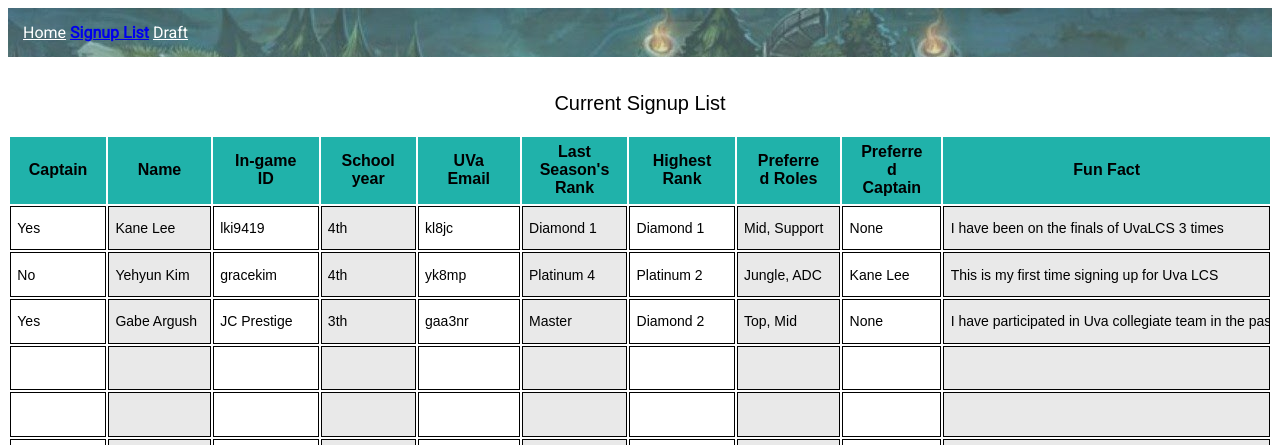
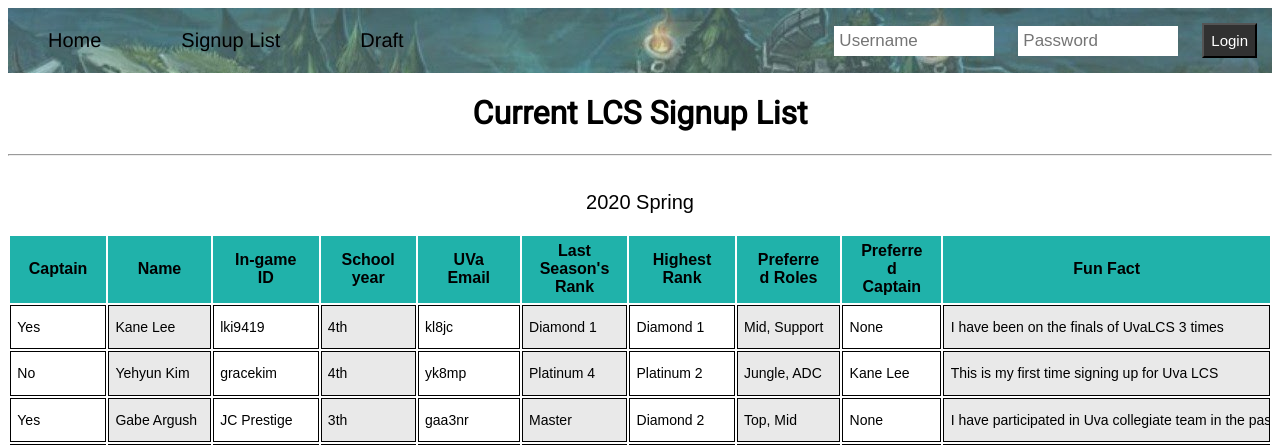
Before and after one commit to graceyehyunkim/WebPL-UVaLoL, a PHP site: page /list.html in a window 1280 px wide. Shown: the top 445 px of the page. Run offline with PHP 8.4, Linux system fonts and the light colour scheme.

Commit message:
Navbar fix

```diff
--- a/assignment2/list.html
+++ b/assignment2/list.html
@@ -9,14 +9,39 @@
 
 <body>
     <header>
-        <nav>
-            <a href="home.html" style="color:white">Home</a>
-            <a href="list.html" style="font-weight:bold" style="color:white">Signup List</a>
-            <a href="draft.html" style="color:white">Draft</a>
-        </nav>
+        <head>
+        <title>UVaLoL</title>
+            <link rel="stylesheet" href="navbar.css">
+        </head>
 
+        <div class="navbar">
+            <a href="home.html" class="nav-item nav-link" routerLink='/home'>Home</a>
+            <a href="list.html" class="nav-item nav-link" routerLink='/list'>Signup List</a>
+            <a href="draft.html" class="nav-item nav-link" routerLink='/draft'>Draft</a>
+            <div class="login-container">
+                <form name="loginForm" onsubmit="hello()">
+                    <input type="text" placeholder="Username" name="username" id="loginID">
+                    <input type="text" placeholder="Password" name="psw" id="loginPassword">
+                    <button type="submit" id="loginbutton" onclick="validateInfo()">Login</button>
+                </form>
+            </div>
+        </div>
+        <script>
+            function validateInfo() {
+                if (document.getElementById("loginID").value === '') {
+                    alert('Please enter valid ID!');
+                } else if (document.getElementById("loginPassword").value === '') {
+                    alert('Please enter valid Password!');
+                } else {
+                    alert('Logged In');
+                }
+            }
+        </script>
+
+        <h1 style = "text-align: center">Current LCS Signup List</h1>
+        <hr>
     </header>
-    <p class="title" style="padding-top: 15px">Current Signup List</p>
+    <p class="title" style="padding-top: 15px">2020 Spring</p>
     <div style="overflow: auto;">
         <table id="signup-list">
             <tr class="list-header">
--- a/assignment2/navbar.css
+++ b/assignment2/navbar.css
@@ -1,5 +1,5 @@
 .navbar {
-    background-image: goldenrod;
+    background-image: url("navbar.jpg");
     overflow: hidden;
     padding: 0px;
     margin: 0px;
@@ -8,7 +8,7 @@
 
 .navbar a {
     float: left;
-    color: rgb(49, 49, 49);
+    color: black;
     text-align: center;
     font-family: Helvetica;
     font-size: 20px;
```
Also changed, not shown: assignment2/home.html (+31 -5 lines), assignment2/signupform.html (+28 -5 lines), assignment2/list.css (line endings or trailing spaces).
